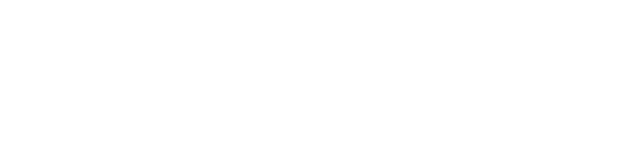
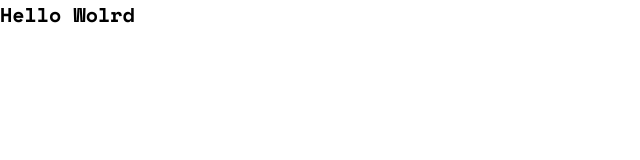
Before and after one commit to EdwardShanahan07/FM-Github-User-Search-App, a plain HTML site: page index.html in a window 1280 px wide. Shown: the whole page, without its empty margins (0-640 px from the left). Drawn offline with nearby package versions, Linux system fonts and the light colour scheme.

Commit message:
Add Google Font

```diff
--- a/assets/css/style.css
+++ b/assets/css/style.css
@@ -1,3 +1,11 @@
+/* Imports */
+
+@import url("https://fonts.googleapis.com/css2?family=Space+Mono:wght@400;700&display=swap");
+
+:root {
+  --Font-Family-Primary: "Space Mono", monospace;
+}
+
 /* Global */
 
 html {
@@ -9,3 +17,7 @@ html {
   padding: 0;
   box-sizing: border-box;
 }
+
+body {
+  font-family: var(--Font-Family-Primary);
+}
--- a/index.html
+++ b/index.html
@@ -15,6 +15,7 @@
     <title>Frontend Mentor | GitHub user search app</title>
   </head>
   <body>
+    <h1>Hello Wolrd</h1>
     <!-- devfinder
 
   Light
```
